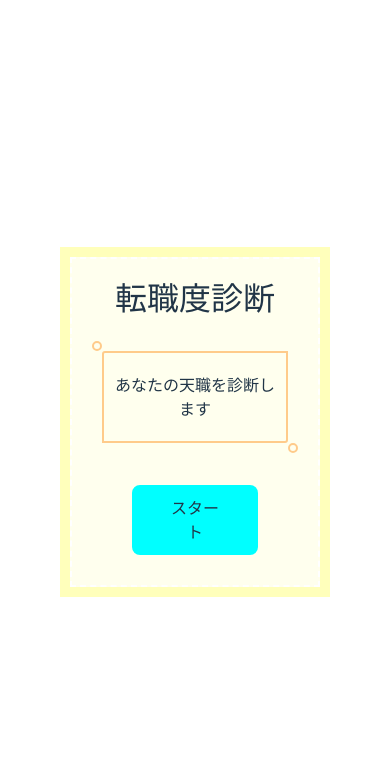
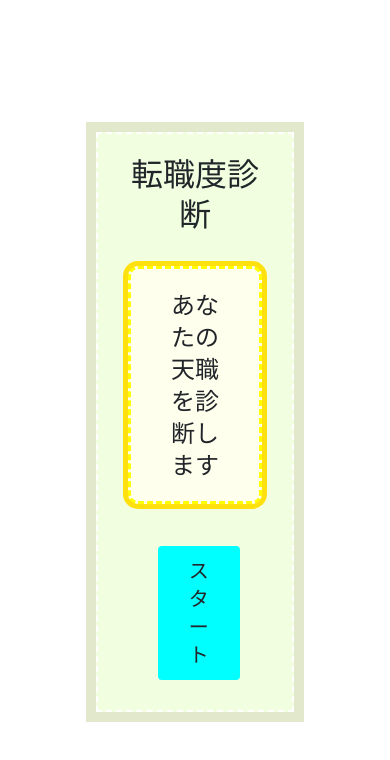
Before and after one commit to mayoimayoi/work-diagnosis, a Vue app: page / in a window 390 px wide. Shown: the top 760 px of the page. Built offline with nearby package versions, Linux system fonts and the light colour scheme.

Commit message:
tablet test

```diff
--- a/index.html
+++ b/index.html
@@ -4,10 +4,21 @@
     <meta charset="UTF-8" />
     <link rel="icon" type="image/svg+xml" href="/vite.svg" />
     <meta name="viewport" content="width=device-width, initial-scale=1.0" />
+    <link
+      href="https://cdn.jsdelivr.net/npm/bootstrap@5.0.2/dist/css/bootstrap.min.css"
+      rel="stylesheet"
+      integrity="sha384-EVSTQN3/azprG1Anm3QDgpJLIm9Nao0Yz1ztcQTwFspd3yD65VohhpuuCOmLASjC"
+      crossorigin="anonymous"
+    />
     <title>転職度診断</title>
   </head>
   <body>
     <div id="app" style="width: 80%"></div>
     <script type="module" src="/src/main.js"></script>
+    <script
+      src="https://cdn.jsdelivr.net/npm/bootstrap@5.0.2/dist/js/bootstrap.bundle.min.js"
+      integrity="sha384-MrcW6ZMFYlzcLA8Nl+NtUVF0sA7MsXsP1UyJoMp4YLEuNSfAP+JcXn/tWtIaxVXM"
+      crossorigin="anonymous"
+    ></script>
   </body>
 </html>
--- a/src/App.vue
+++ b/src/App.vue
@@ -238,8 +238,10 @@ const nextQestion = (selectAnswer) => {
 </script>
 
 <template>
-  <div class="mainbox">
-    <h1>転職度診断</h1>
+  <div class="container-fluid">
+    <div class="mainbox row">
+      <div class="col-12">
+        <h1 class="">転職度診断</h1>
         <div class="quesitonbox">
           <p>{{ quesitonContent }}</p>
           <p>{{ resultContent }}</p>
@@ -284,7 +286,6 @@ const nextQestion = (selectAnswer) => {
               >転職にチャレンジしてみる</a
             >
           </div>
-
           <div v-show="trainerShow">
             <img :src="trainerImg" alt="トレーナー画像" class="resultimg" />
             <a class="weblink" href="https://tenshoku.mynavi.jp/list/o1F220/"
@@ -292,6 +293,8 @@ const nextQestion = (selectAnswer) => {
             >
           </div>
           <button class="btn red" @click="retryDiagnosis">リトライ</button>
+        </div>
+      </div>
     </div>
   </div>
 </template>
@@ -303,8 +306,8 @@ const nextQestion = (selectAnswer) => {
   width: 80%;
   margin: 0 auto;
   padding: 20px 30px;
-  background: #ffffee;
-  box-shadow: 0px 0px 0px 10px #ffffbb;
+  background: #f1ffe0;
+  box-shadow: 0px 0px 0px 10px #e2e8cc;
   border: dashed 2px white;
 }
 .mainbox p {
@@ -312,36 +315,22 @@ const nextQestion = (selectAnswer) => {
   padding: 0;
 }
 .quesitonbox {
+  padding: 20px 30px;
   margin: 2em 0;
-  position: relative;
-  padding: 20px 10px;
-  border: solid 2px #ffcb8a;
-  border-radius: 3px 0 3px 0;
-}
-.quesitonbox:before,
-.quesitonbox:after {
-  content: "";
-  position: absolute;
-  width: 10px;
-  height: 10px;
-  border: solid 2px #ffcb8a;
-  border-radius: 50%;
-}
-.quesitonbox:after {
-  top: -12px;
-  left: -12px;
-}
-.quesitonbox:before {
-  bottom: -12px;
-  right: -12px;
+  background: #ffffee;
+  box-shadow: 0px 0px 0px 5px #ffe00f;
+  border: dashed 3px yellow;
+  border-radius: 10px;
 }
 .quesitonbox p {
   margin: 0;
   padding: 0;
+  font-size: 24px;
 }
 .btn {
   padding: 10px 30px;
   margin: 10px 30px;
+  font-size: 20px;
 }
 .blue {
   background-color: aqua;
```
Lines whose indentation alone changed are shown as unchanged.
